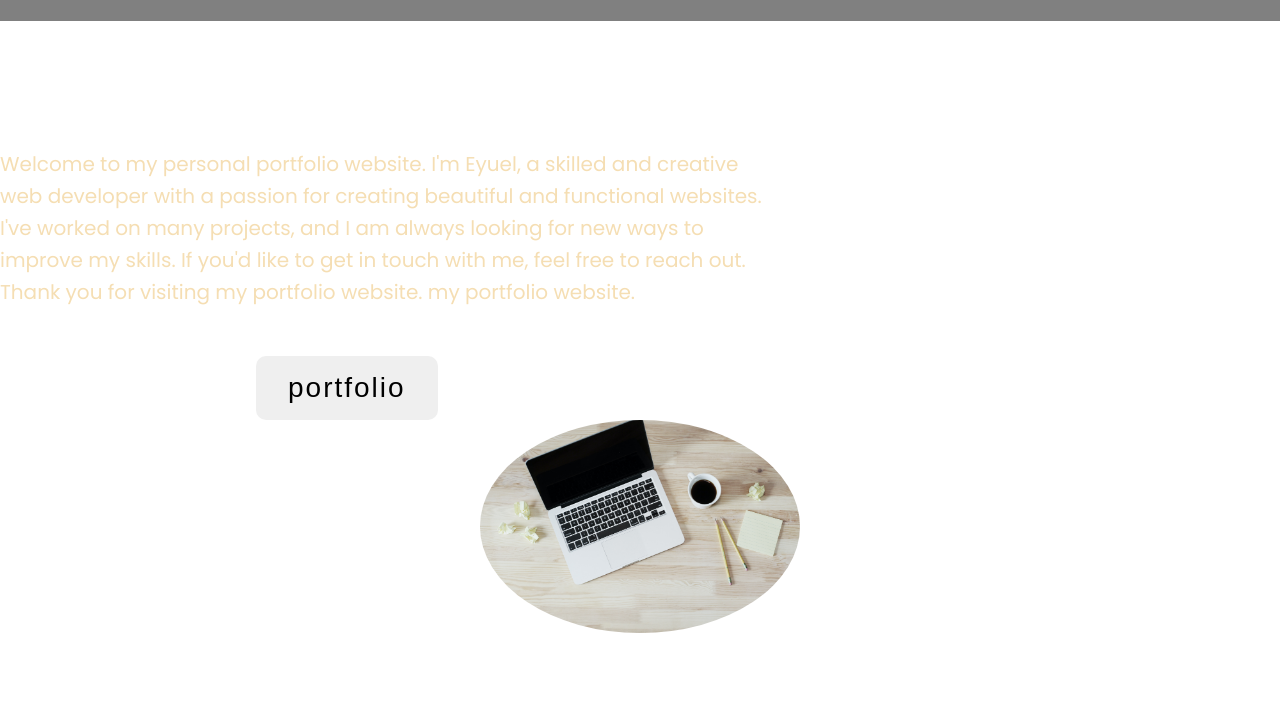
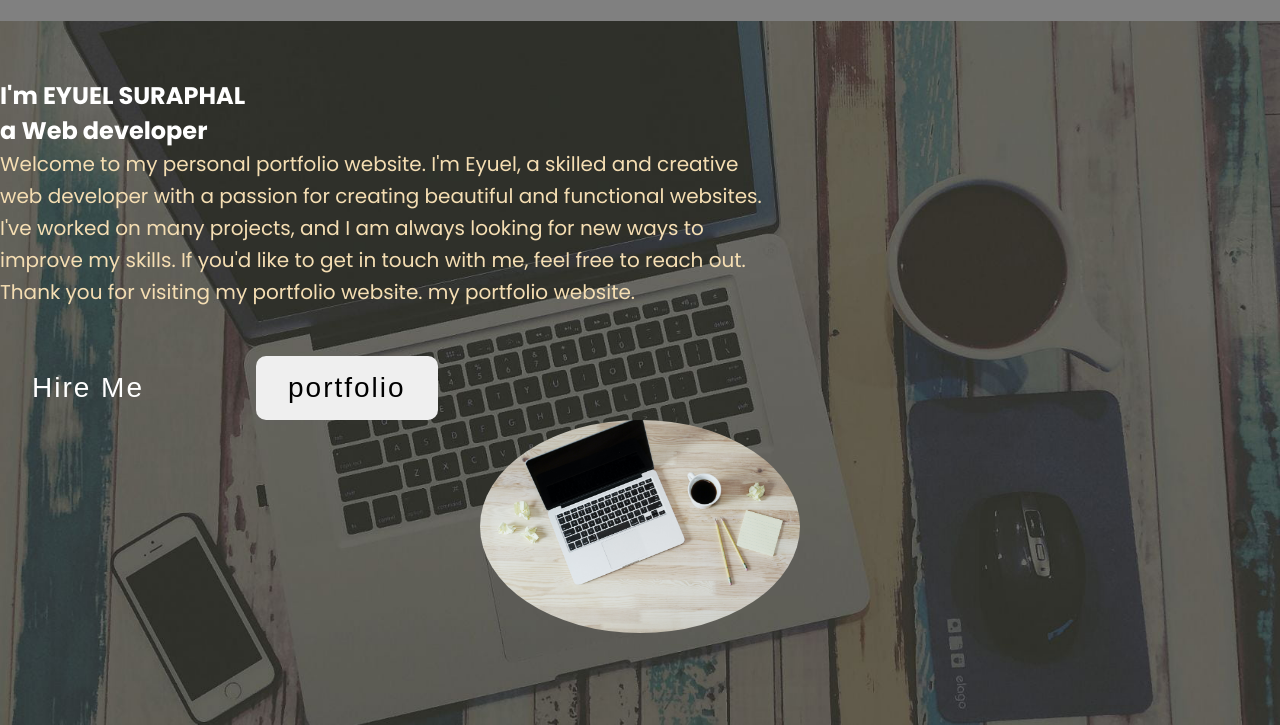
Before and after one commit to Eyuelxy/Portfolio, a plain HTML site: page index.html in a window 1280 px wide. Shown: the part 75-800 px from the top of the page. Drawn offline with nearby package versions, Linux system fonts and the light colour scheme.

Commit message:
Update styles.css

```diff
--- a/styles.css
+++ b/styles.css
@@ -21,7 +21,7 @@ a{
 }
 
 body{
-    background-image: url("img/ab1.jpg");
+    background-image: url("ab1.jpg");
     background-size: cover;
     background-repeat: no-repeat;
     font-family: 'Poppins', sans-serif;
```
